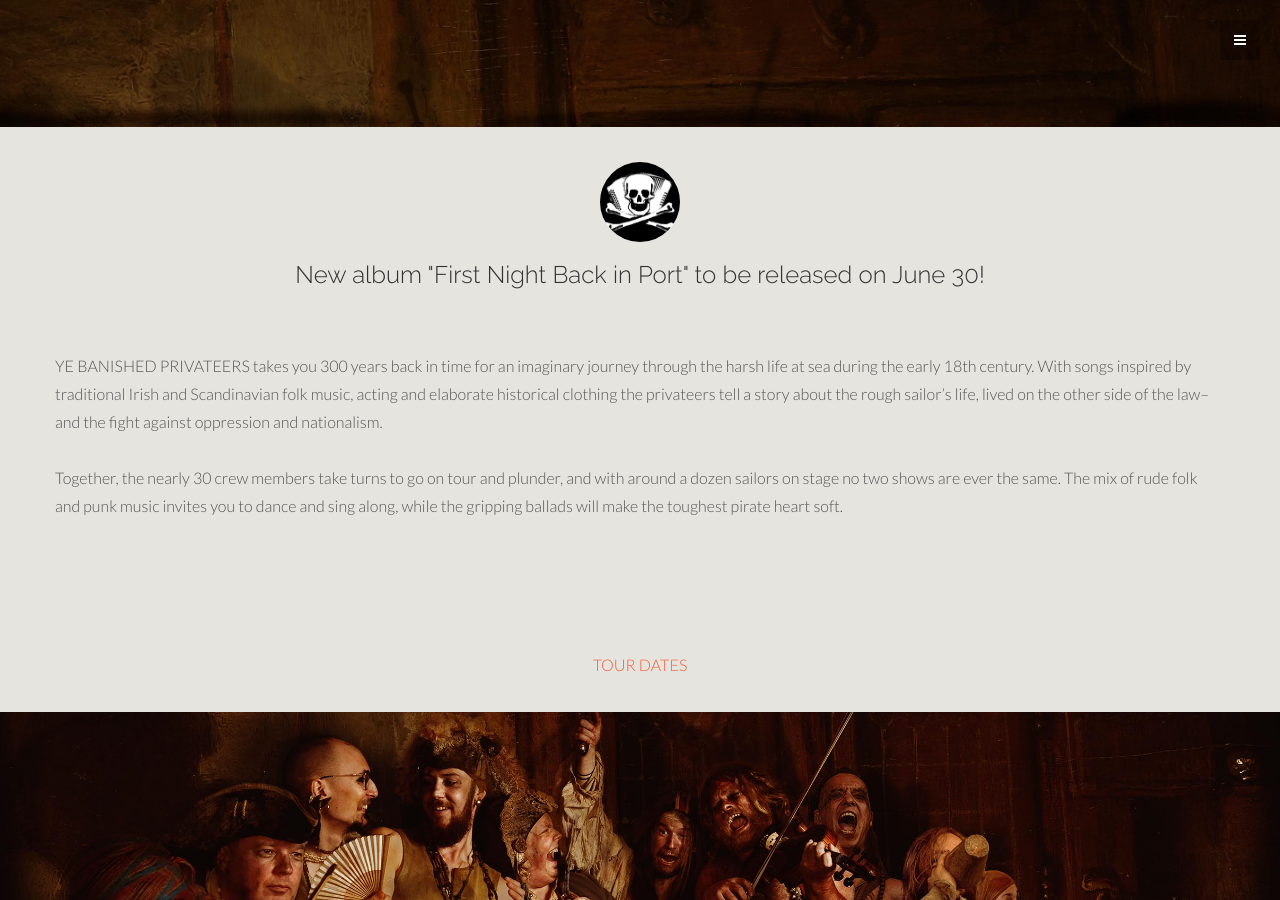
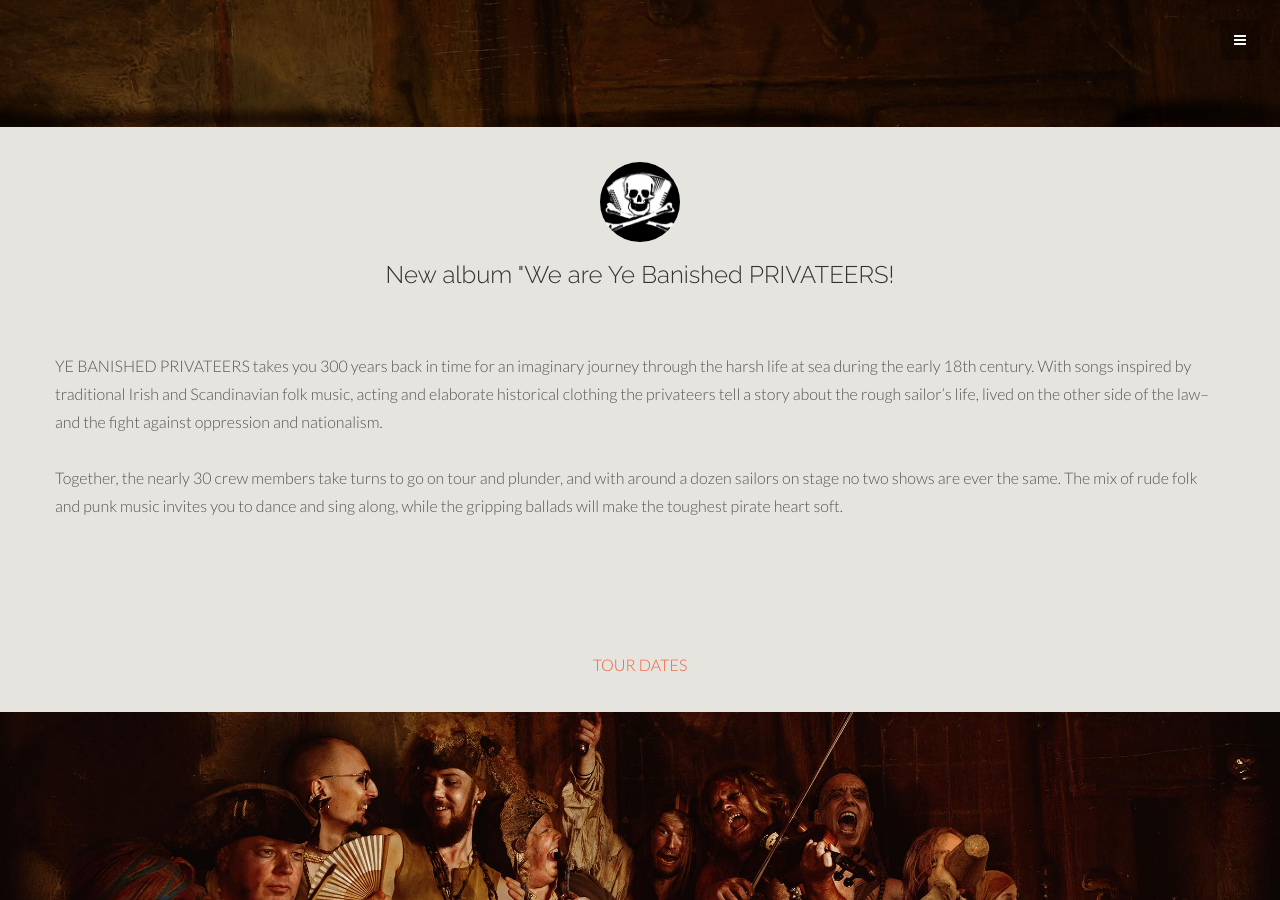
Before and after one commit to danielwerthen/yebanished, a Jekyll site: the page built from index.html, in a window 1280 px wide and 900 px high, scrolled down 573 px. Built offline with Jekyll 4.4.1, drawn with Linux system fonts in a browser that asks for light colours; a script that is not in the unit is left out.

Commit message:
Update about.yml

```diff
--- a/_data/about.yml
+++ b/_data/about.yml
@@ -1,4 +1,4 @@
-header: New album "First Night Back in Port" to be released on June 30!
+header: New album "We are Ye Banished PRIVATEERS!
 body: <p align="left">YE BANISHED PRIVATEERS takes you 300 years back in time for an imaginary journey through the harsh life at sea during the early 18th century. With songs inspired by traditional Irish and Scandinavian folk music, acting and elaborate historical clothing the privateers tell a story about the rough sailor’s life, lived on the other side of the law– and the fight against oppression and nationalism.
       <br><br>
       Together, the nearly 30 crew members take turns to go on tour and plunder, and with around a dozen sailors on stage no two shows are ever the same. The mix of rude folk and punk music invites you to dance and sing along, while the gripping ballads will make the toughest pirate heart soft.</p>
```
